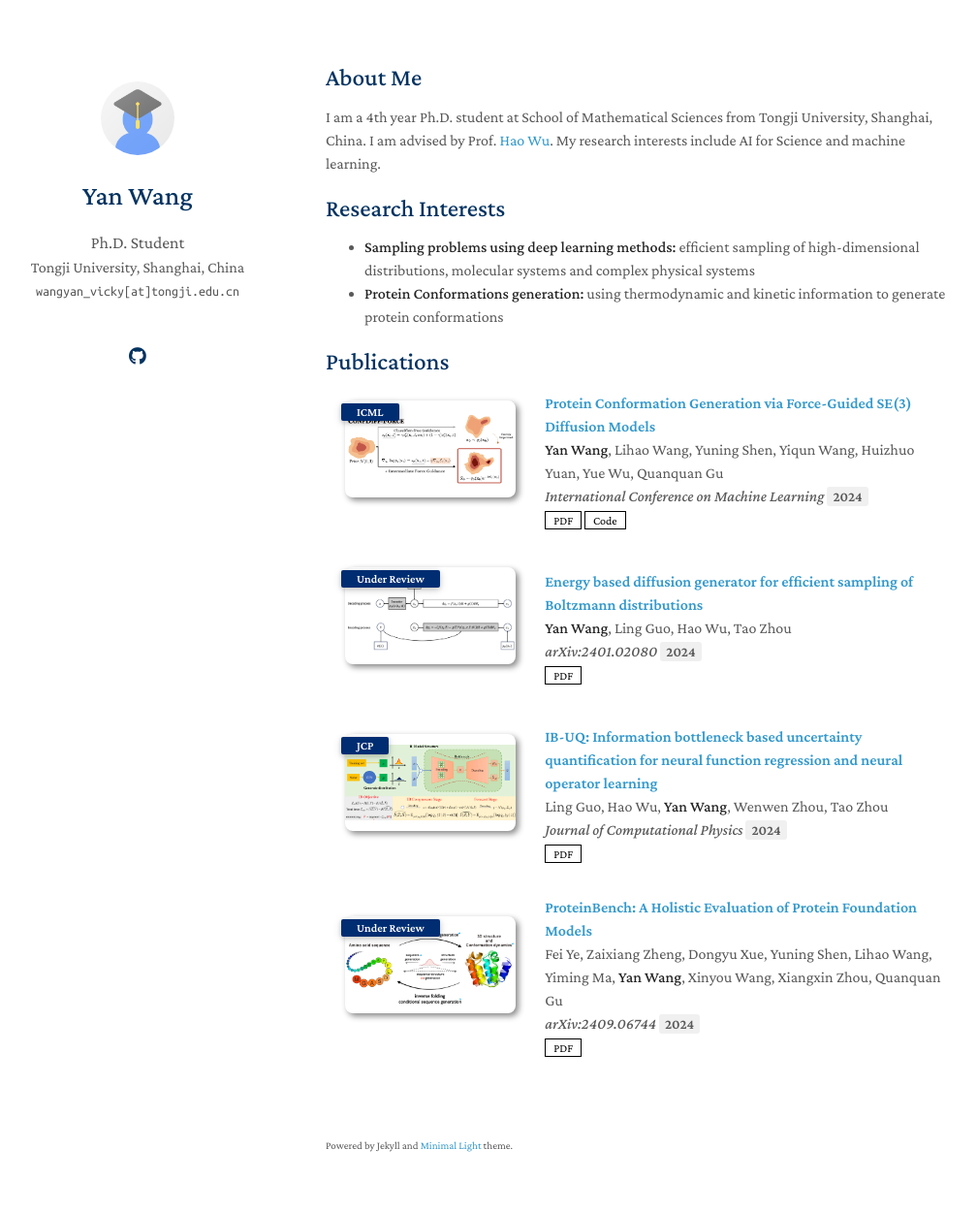
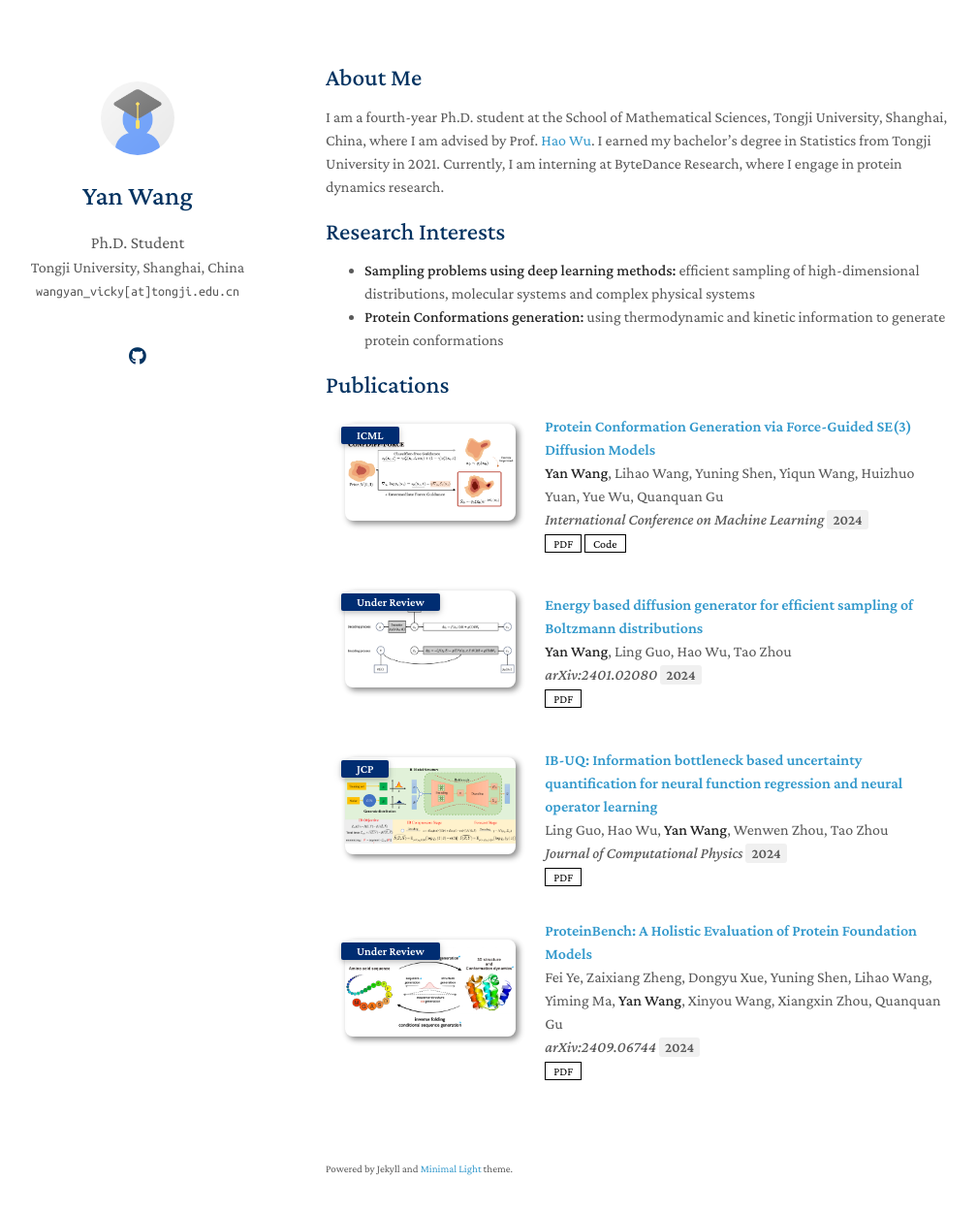
Before and after one commit to wwwycc/wwwycc.github.io, a Jekyll site: the page built from index.md, in a window 1280 px wide and 1286 px high. Shown: the top 1251 px of the window at 97% size, without its empty margins (134-1142 px from the left). Built offline with Jekyll 4.4.1, drawn with Linux system fonts in a browser that asks for light colours; a style sheet for code colours, icons or effects is not loaded; our own code applies the rules of GitHub Pages for plain Markdown files.

Commit message:
update about me

```diff
--- a/index.md
+++ b/index.md
@@ -4,7 +4,7 @@ layout: homepage
 
 ## About Me
 
-I am a 4th year Ph.D. student at School of Mathematical Sciences from Tongji University, Shanghai, China. I am advised by Prof. [Hao Wu](https://scholar.google.com/citations?user=BpJevpQAAAAJ). My research interests include AI for Science and machine learning.
+I am a fourth-year Ph.D. student at the School of Mathematical Sciences, Tongji University, Shanghai, China, where I am advised by Prof. [Hao Wu](https://scholar.google.com/citations?user=BpJevpQAAAAJ). I earned my bachelor's degree in Statistics from Tongji University in 2021. Currently, I am interning at ByteDance Research, where I engage in protein dynamics research.
 
 ## Research Interests
 
```
